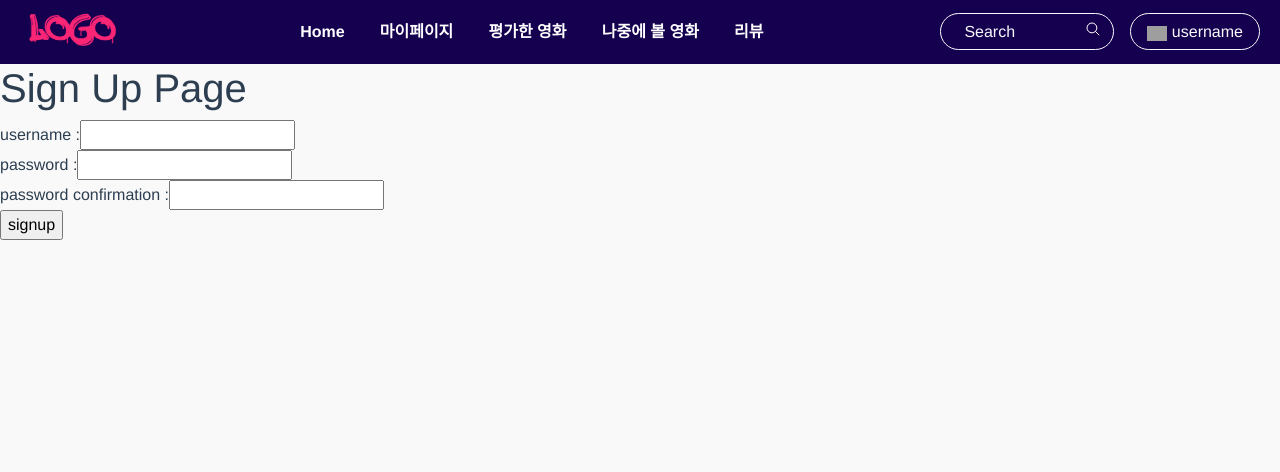
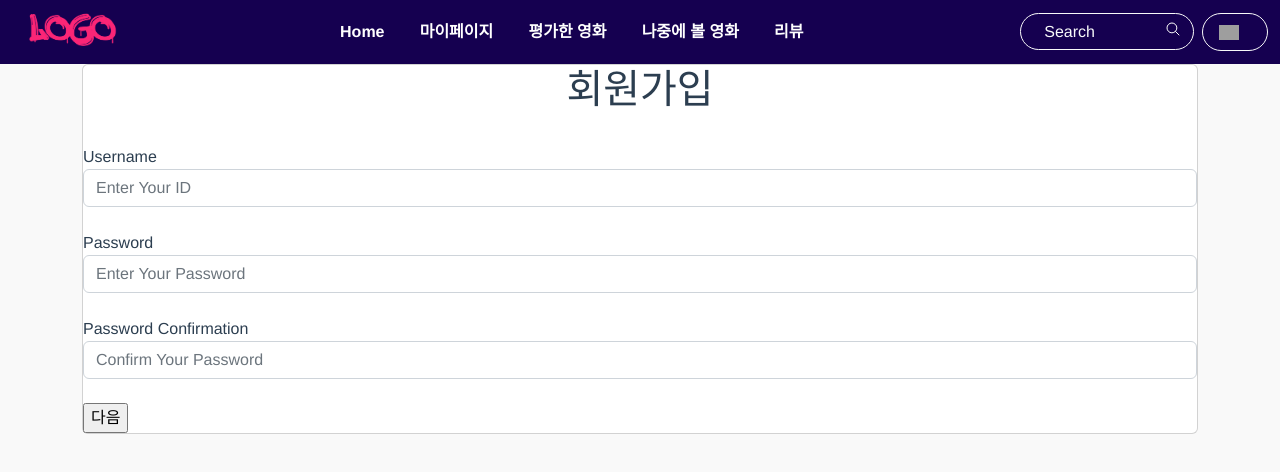
Before and after one commit to yjohbjects/movies, a Vue app in the folder final-pjt-front/: page /signup in a window 1280 px wide. Shown: the top 472 px of the page. Built offline with nearby package versions, Linux system fonts and the light colour scheme; no server answers; grey boxes are pictures that could not be loaded.

Commit message:
YJ: mypage popup menu completed, login/signup page updated

```diff
--- a/final-pjt-front/src/App.vue
+++ b/final-pjt-front/src/App.vue
@@ -25,14 +25,24 @@
       </div>
 
       <!-- user section -->
-      <div class="mx-2">
-        <button type="button" class="btn btn-outline-light" data-bs-toggle="modal" data-bs-target="#profileModal" style="border-radius: 40px; height: 37px;">
-          <div class="d-flex align-items-center">
-            <span v-if="username" class="mx-1"><img src="https://cdn-icons-png.flaticon.com/512/147/147133.png" alt="user" width="20"> {{ username }}</span>
-            <span v-else class="mx-1"><img src="https://cdn-icons-png.flaticon.com/512/147/147133.png" alt="user" width="20"> username</span>
-          </div>
+      <div class="btn-group">
+        <button type="button" class="btn btn-outline-light dropdown-toggle" data-bs-toggle="dropdown" data-bs-display="static" aria-expanded="false" style="border-radius: 40px">
+          <span class="mx-1"><img src="https://cdn-icons-png.flaticon.com/512/147/147133.png" alt="user" width="20">⠀{{ username }}</span>
         </button>
-      </div>
+        <ul class="dropdown-menu dropdown-menu-lg-end">
+          <li @click="toMypage"><button class="dropdown-item" type="button">
+            <span class="mx-1"><img src="https://cdn-icons-png.flaticon.com/512/147/147133.png" alt="user" width="20">⠀{{ username }}</span>
+          </button></li>
+
+          <li><hr class="dropdown-divider"></li>
+          <li @click="toMypage"><button class="dropdown-item" type="button">마이페이지</button></li>
+          <li @click="toWatchedMovie"><button class="dropdown-item" type="button">평가한 영화</button></li>
+          <li @click="toToWatchMovie"><button class="dropdown-item" type="button">나중에 볼 영화</button></li>
+          <li @click="toUserReview"><button class="dropdown-item" type="button">리뷰</button></li>
+          <li><hr class="dropdown-divider"></li>
+          <li @click="logout"><button class="dropdown-item" type="button">로그아웃</button></li>
+        </ul>
+      </div> <!-- user section -->
       </div>
     </div>
     </nav>
@@ -56,15 +66,25 @@
       </div>
 
       <!-- user section -->
-      <div class="mx-2">
-        <button type="button" class="btn btn-outline-light" data-bs-toggle="modal" data-bs-target="#profileModal" style="border-radius: 40px; height: 37px;">
-          <div class="d-flex align-items-center">
-            <span v-if="username" class="mx-1"><img src="https://cdn-icons-png.flaticon.com/512/147/147133.png" alt="user" width="20"> {{ username }}</span>
-            <span v-else class="mx-1"><img src="https://cdn-icons-png.flaticon.com/512/147/147133.png" alt="user" width="20"> username</span>
-          </div>
+      <div class="btn-group">
+        <button type="button" class="btn btn-outline-light dropdown-toggle" data-bs-toggle="dropdown" data-bs-display="static" aria-expanded="false" style="border-radius: 40px">
+          <span class="mx-1"><img src="https://cdn-icons-png.flaticon.com/512/147/147133.png" alt="user" width="20">⠀{{ username }}</span>
         </button>
-      </div>
-      </div>
+        <ul class="dropdown-menu dropdown-menu-lg-end">
+          <li @click="toMypage"><button class="dropdown-item" type="button">
+            <span class="mx-1"><img src="https://cdn-icons-png.flaticon.com/512/147/147133.png" alt="user" width="20">⠀{{ username }}</span>
+          </button></li>
+
+          <li><hr class="dropdown-divider"></li>
+          <li @click="toMypage"><button class="dropdown-item" type="button">마이페이지</button></li>
+          <li @click="toWatchedMovie"><button class="dropdown-item" type="button">평가한 영화</button></li>
+          <li @click="toToWatchMovie"><button class="dropdown-item" type="button">나중에 볼 영화</button></li>
+          <li @click="toUserReview"><button class="dropdown-item" type="button">리뷰</button></li>
+          <li><hr class="dropdown-divider"></li>
+          <li @click="logout"><button class="dropdown-item" type="button">로그아웃</button></li>
+        </ul>
+      </div> <!-- user section -->
+    </div>
 
     </div>
     </nav>
@@ -80,26 +100,6 @@
 
             <div class="modal-body">
               <h1>여기에 검색 결과가 뜰 수 있도록</h1>
-            </div>
-        </div>
-      </div>
-    </div>
-
-  <!-- User Mypage Modal -->
-    <div class="modal fade" id="profileModal" tabindex="-1" aria-labelledby="profileModalLabel" aria-hidden="true">
-      <div class="modal-dialog modal-xl modal-dialog-centered">
-        <div class="modal-content">
-          <div class="modal-header d-flex justify-content-start">
-              <span><img src="https://cdn-icons-png.flaticon.com/512/147/147133.png" alt="user" width="40" class="mx-3"></span>
-                <p>{{ username }}님,</p>
-                <p>{아이디}</p>
-            </div>
-
-            <div class="modal-body">
-              <router-link :to="{ name: 'MyPage' }">마이페이지</router-link><br>
-              <router-link :to="{ name: 'ToWatchMovie' }">나중에 볼 영화</router-link><br>
-              <span @click="logOut">로그아웃</span>
-
             </div>
         </div>
       </div>
@@ -122,10 +122,22 @@ export default {
     },
   },
   methods: {
-    logOut() {
+    logout() {
       this.$store.commit('LOGOUT')
       this.$router.push({ name: "Login" })
-    }
+    },
+    toMypage() {
+      this.$router.push({ name: "MyPage" })
+    },
+    toWatchedMovie() {
+      this.$router.push({ name: "WatchedMovie" })
+    },
+    toToWatchMovie() {
+      this.$router.push({ name: "ToWatchMovie" })
+    },
+    toUserReview() {
+      this.$router.push({ name: "UserReview" })
+    },
   },
   created() {
     this.$store.dispatch('getUsername')
@@ -163,5 +175,7 @@ nav a.router-link-exact-active {
 body{
      background-color:#eeeeee59;
  }
-
+.dropdown-toggle::after {
+ content: none;
+ }
 </style>
--- a/final-pjt-front/src/views/AboutView.vue
+++ b/final-pjt-front/src/views/AboutView.vue
@@ -3,12 +3,28 @@
 
 
     <!-- 집으로 가는 방법 두가지 -->
-    <!-- <h1>This is an about page</h1>
+    <h1>This is an about page</h1>
     <button @click="toHome">to home</button>
-    <router-link :to="{ name: 'Home' }">to home</router-link> -->
+    <router-link :to="{ name: 'Home' }">to home</router-link>
 
+  <div class="btn-group">
+    <button type="button" class="btn btn-secondary dropdown-toggle" data-bs-toggle="dropdown" data-bs-display="static" aria-expanded="false">
+      <span class="mx-1"><img src="https://cdn-icons-png.flaticon.com/512/147/147133.png" alt="user" width="20"> {{ username }}</span>
+    </button>
+    <ul class="dropdown-menu dropdown-menu-lg-end">
+      <li><button class="dropdown-item" type="button">
+        <span class="mx-1"><img src="https://cdn-icons-png.flaticon.com/512/147/147133.png" alt="user" width="20"> {{ username }}</span>
+      </button></li>
 
-    <button type="button" class="btn btn-primary" data-toggle="popover" data-placement="bottom" title="UserName" data-content="Sed posuere consectetur est at lobortis. Aenean eu leo quam. Pellentesque ornare sem lacinia quam venenatis vestibulum.">MyPage</button>
+      <li><hr class="dropdown-divider"></li>
+      <li><button class="dropdown-item" type="button">마이페이지</button></li>
+      <li><button class="dropdown-item" type="button">평가한 영화</button></li>
+      <li><button class="dropdown-item" type="button">나중에 볼 영화</button></li>
+      <li><button class="dropdown-item" type="button">리뷰</button></li>
+      <li><hr class="dropdown-divider"></li>
+      <li><button class="dropdown-item" type="button">로그아웃</button></li>
+    </ul>
+  </div>
 
 
   </div>
--- a/final-pjt-front/src/views/HomeView.vue
+++ b/final-pjt-front/src/views/HomeView.vue
@@ -65,8 +65,8 @@ export default {
       if (this.isLogin === true) {
         this.$store.dispatch('getMovies')
       } else {
-        alert('로그인 하세요')
-        this.$router.push({ name : 'login'})
+        alert('로그인이 필요한 페이지입니다 :-D')
+        this.$router.push({ name : "Login" })
       }
     }
   },
--- a/final-pjt-front/src/views/LoginView.vue
+++ b/final-pjt-front/src/views/LoginView.vue
@@ -1,15 +1,22 @@
 <template>
-  <div>
-    <h1>Login Page</h1>
+  <div class="container">
+    <div class="card">
     <form @submit.prevent="logIn">
-      <label for="username">username : </label>
-      <input type="text" id="username" v-model="username"><br>
+      <h1 style="text-align: center">로그인</h1><br>
+      <label for="username">Username</label><br>
+      <input type="text" class="form-control" id="username" placeholder="Enter Your ID" v-model="username"><br>
 
-      <label for="password">password : </label>
-      <input type="text" id="password" v-model="password"><br>
+      <label for="password">Password</label>
+      <input type="password" class="form-control" id="password" placeholder="Enter Your Password" v-model="password"><br>
 
-      <input type="submit" value="Login">
+      <input type="submit" value="로그인"><br>
+
+      <div class="d-flex">
+      <p>아직 회원이 아니신가요?</p>
+      <router-link :to="{ name: 'Signup' }"><button>회원가입</button></router-link>
+      </div>
     </form>
+    </div>
   </div>
 
 </template>
@@ -33,6 +40,9 @@ export default {
         password: password,
       }
       this.$store.dispatch('logIn', payload)
+    },
+    signup() {
+      this.$stoure.push({})
     }
   },
   created() {
--- a/final-pjt-front/src/views/MyPageView.vue
+++ b/final-pjt-front/src/views/MyPageView.vue
@@ -49,11 +49,17 @@ export default {
   },
   methods: {
     getMypage() {
-      return this.$store.dispatch('nowMypage')
+      if (this.username) {
+        return this.$store.dispatch('nowMypage')
+      } else {
+        alert('로그인이 필요한 페이지입니다 :-D')
+        this.$router.push({ name : "Login" })
+      }
     }
   },
   created() {
     this.getMypage()
+    this.$store.dispatch('getUsername')
     this.$store.dispatch('nowMypage')
   }
 }
--- a/final-pjt-front/src/views/SignupView.vue
+++ b/final-pjt-front/src/views/SignupView.vue
@@ -1,18 +1,19 @@
 <template>
-  <div>
-    <h1>Sign Up Page</h1>
+  <div class="container">
+    <div class="card">
     <form @submit.prevent="signUp">
-      <label for="username">username : </label>
-      <input type="text" id="username" v-model="username"><br>
+      <h1 style="text-align: center">회원가입</h1><br>
 
-      <label for="password1">password : </label>
-      <input type="text" id="password1" v-model="password1"><br>
+      <label for="username">Username</label><br>
+      <input type="text" class="form-control" id="username" placeholder="Enter Your ID" v-model="username"><br>
 
-      <label for="password2">password confirmation : </label>
-      <input type="text" id="password2" v-model="password2"><br>
-
-      <input type="submit" value="signup">
+      <label for="password1">Password</label><br>
+      <input type="password" class="form-control" id="password1" placeholder="Enter Your Password" v-model="password"><br>
+      <label for="password2">Password Confirmation</label><br>
+      <input type="password" class="form-control" id="password2" placeholder="Confirm Your Password" v-model="password"><br>
+      <input type="submit" value="다음">
     </form>
+    </div>
   </div>
 
 </template>
```
